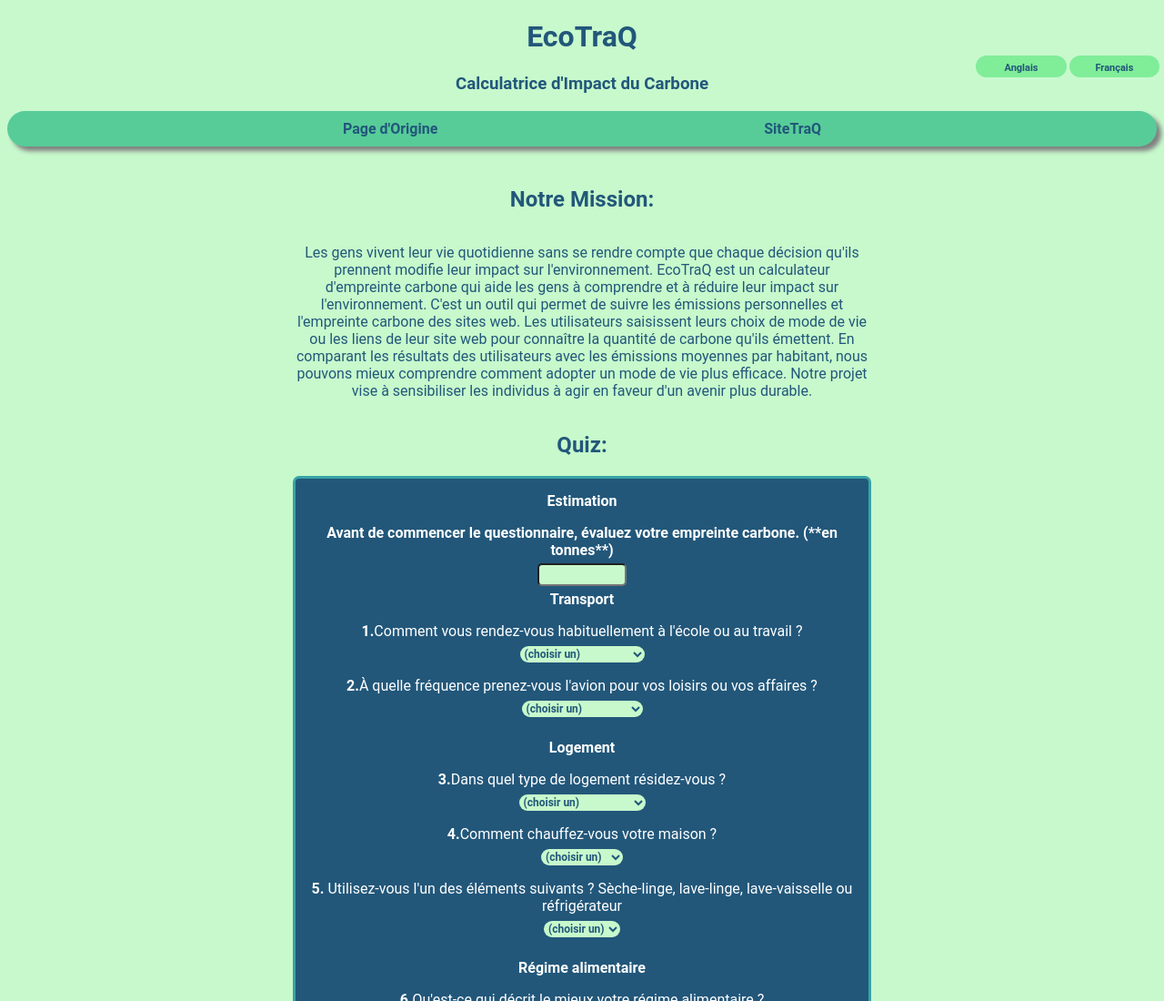
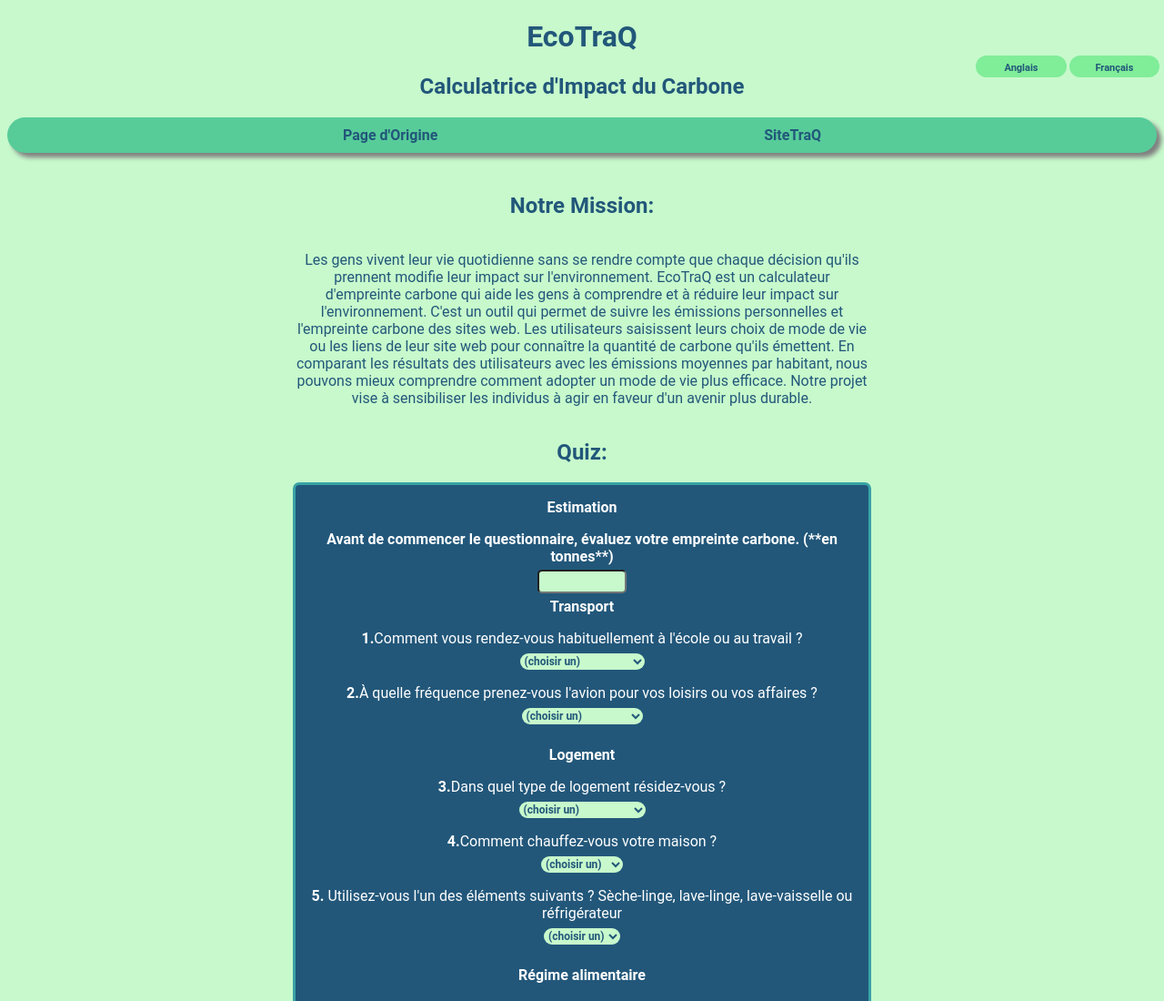
Before and after one commit to Science-Fair-with-the-cools/EcoTraQFR, a plain HTML site: page index.html in a window 1280 px wide. Shown: the top 1100 px of the page at 91% size. Drawn offline with Linux system fonts and the light colour scheme.

Commit message:
Update index.html

```diff
--- a/index.html
+++ b/index.html
@@ -16,7 +16,7 @@
 
   <main>
     <h1>EcoTraQ</h1>
-    <h3 id="subtitle">Calculatrice d'Impact du Carbone</h3>
+    <h2 id="subtitle">Calculatrice d'Impact du Carbone</h2>
     <!-- Header to access different parts of the site -->
     <div id="header">
       <div class="sites">
```
